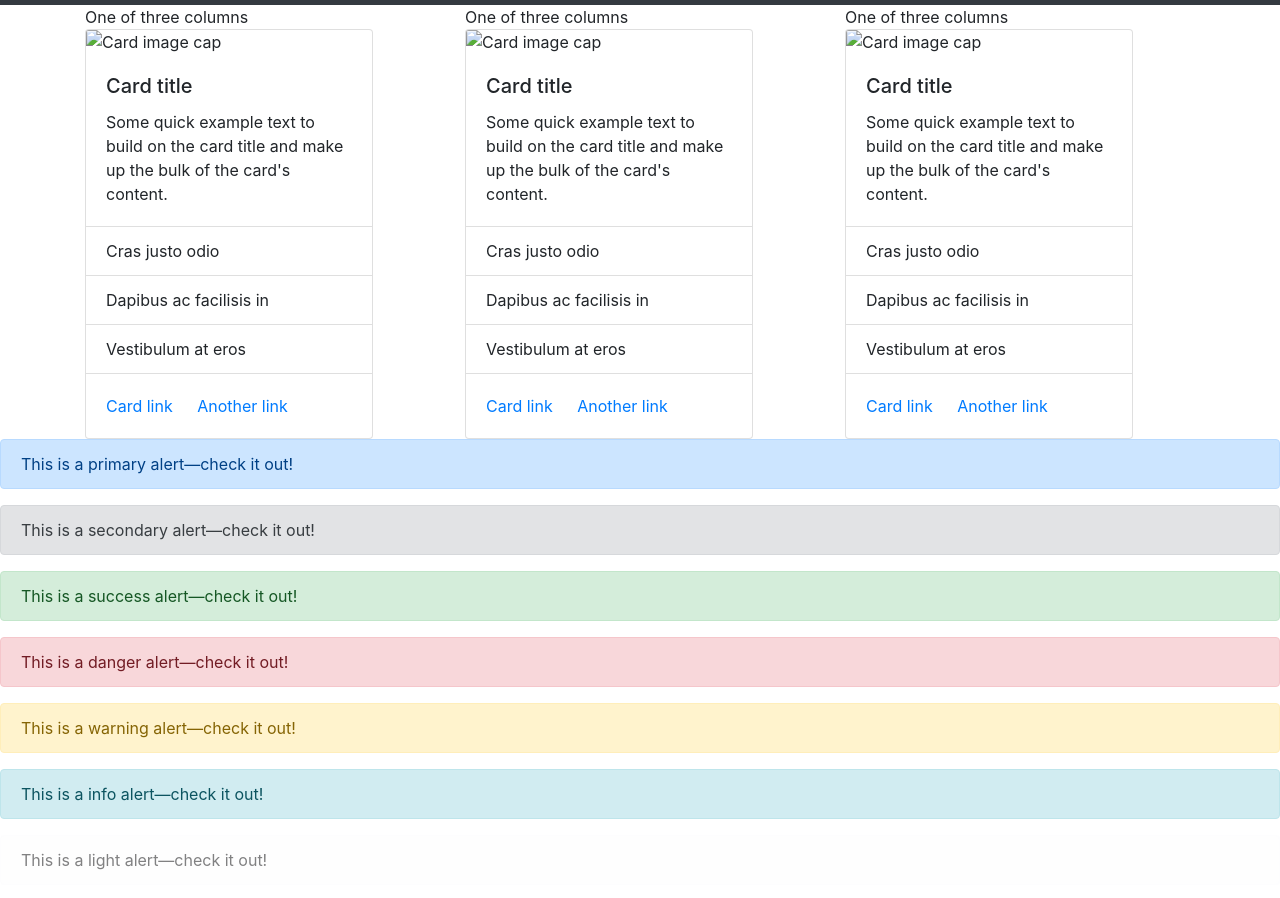
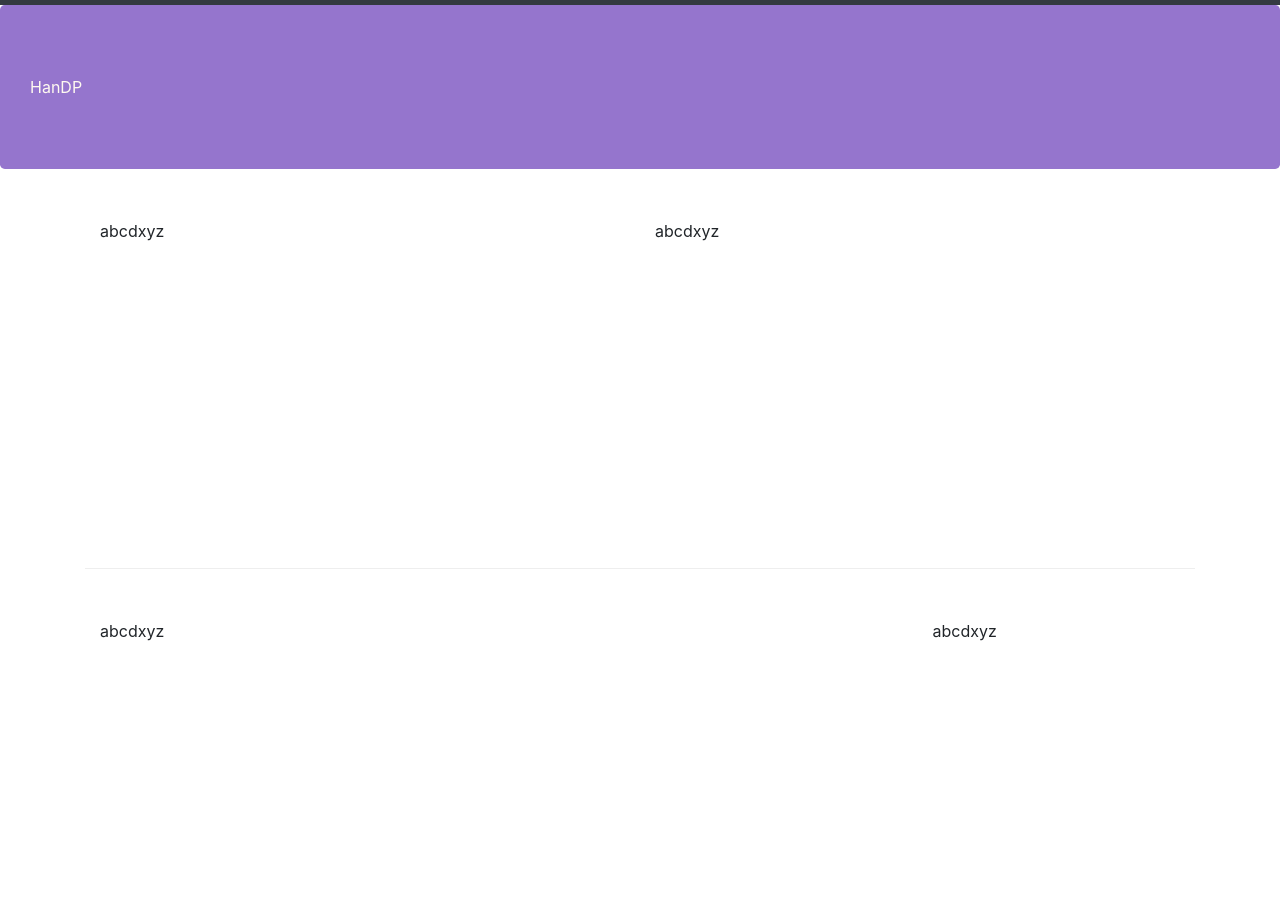
Before and after one commit to SuRiHank/WebSchool, a website: page index.html in a window 1280 px wide. Shown: the part 51-949 px from the top of the page. Drawn offline with nearby package versions, Linux system fonts and the light colour scheme.

Commit message:
Bootstrap Grid Part 2

```diff
--- /dev/null
+++ b/css/styles.css
@@ -0,0 +1,29 @@
+.row-header{
+    margin:0px auto;
+    padding:0px;
+}
+
+.row-content {
+    margin:0px auto;
+    padding: 50px 0px 50px 0px;
+    border-bottom: 1px ridge;
+    min-height:400px;
+}
+•
+.footer{
+    background-color: #D1C4E9;
+    margin:0px auto;
+    padding: 20px 0px 20px 0px;
+}
+.jumbotron {
+    padding:70px 30px 70px 30px;
+    margin:0px auto;
+    background: #9575CD ;
+    color:floralwhite;
+}
+
+address{
+    font-size:80%;
+    margin:0px;
+    color:#0f0f0f;
+}
--- a/index.html
+++ b/index.html
@@ -8,12 +8,12 @@
     <meta http-equiv="x-ua-compatible" content="ie=edge">
     <!-- Bootstrap CSS -->
     <link rel="stylesheet" href="node_modules/bootstrap/dist/css/bootstrap.min.css">
-
+    <link href="css/styles.css" rel="stylesheet">
     <title>Ristorante Con Fusion</title>
 </head>
 
 <body>
-    <header>
+  <!-- EX5 -->
     <nav class="navbar navbar-expand-lg navbar-dark bg-dark">
         <a class="navbar-brand" href="#">Navbar</a>
         <button class="navbar-toggler" type="button" data-toggle="collapse" data-target="#navbarTogglerDemo02" aria-controls="navbarTogglerDemo02" aria-expanded="false" aria-label="Toggle navigation">
@@ -38,101 +38,41 @@
           </form>
         </div>
       </nav>
+
+    <!-- EX6 -->
+    <header class="jumbotron">
+        <div class="row row-header"> HanDP </div>
     </header>
 
-    <div class="container">
-        <div class="row">
-          <div class="col-sm">
-            One of three columns
-            <div class="card" style="width: 18rem;">
-                <img class="card-img-top" src="..." alt="Card image cap">
-                <div class="card-body">
-                  <h5 class="card-title">Card title</h5>
-                  <p class="card-text">Some quick example text to build on the card title and make up the bulk of the card's content.</p>
-                </div>
-                <ul class="list-group list-group-flush">
-                  <li class="list-group-item">Cras justo odio</li>
-                  <li class="list-group-item">Dapibus ac facilisis in</li>
-                  <li class="list-group-item">Vestibulum at eros</li>
-                </ul>
-                <div class="card-body">
-                  <a href="#" class="card-link">Card link</a>
-                  <a href="#" class="card-link">Another link</a>
-                </div>
-              </div>
-          </div>
-          <div class="col-sm">
-            One of three columns
+    <body>
+      <div class="container">
+        <div class="row row-content">
+          <div class="col-12 col-sm-6"> abcdxyz </div>
+          <div class="col-12 col-sm"> abcdxyz </div>
 
-            <div class="card" style="width: 18rem;">
-                <img class="card-img-top" src="..." alt="Card image cap">
-                <div class="card-body">
-                  <h5 class="card-title">Card title</h5>
-                  <p class="card-text">Some quick example text to build on the card title and make up the bulk of the card's content.</p>
-                </div>
-                <ul class="list-group list-group-flush">
-                  <li class="list-group-item">Cras justo odio</li>
-                  <li class="list-group-item">Dapibus ac facilisis in</li>
-                  <li class="list-group-item">Vestibulum at eros</li>
-                </ul>
-                <div class="card-body">
-                  <a href="#" class="card-link">Card link</a>
-                  <a href="#" class="card-link">Another link</a>
-                </div>
-              </div>
-          </div>
-          <div class="col-sm">
-            One of three columns
-            <div class="card" style="width: 18rem;">
-                <img class="card-img-top" src="..." alt="Card image cap">
-                <div class="card-body">
-                  <h5 class="card-title">Card title</h5>
-                  <p class="card-text">Some quick example text to build on the card title and make up the bulk of the card's content.</p>
-                </div>
-                <ul class="list-group list-group-flush">
-                  <li class="list-group-item">Cras justo odio</li>
-                  <li class="list-group-item">Dapibus ac facilisis in</li>
-                  <li class="list-group-item">Vestibulum at eros</li>
-                </ul>
-                <div class="card-body">
-                  <a href="#" class="card-link">Card link</a>
-                  <a href="#" class="card-link">Another link</a>
-                </div>
-              </div>
-
-          </div>
+        </div>
+        <div class="row row-content">
+          <div class="col-12 col-sm-4 order-sm-last col-md-3"> abcdxyz </div>
+          <div class="col col-sm order-sm-first col-md"> abcdxyz </div>
         </div>
       </div>
+    </body>
 
+    <footer class="footer">
+      <div class="container">
+        <div class="row">
+          <div class="col-4 offset-1 col-sm-2">abcdxyz</div>
 
+          <div class="col-7 col-sm-5"> abcdxyz </div>
 
+          <div class="col-12 col-sm-4"> abcdxyz </div>
 
-        <div class="alert alert-primary" role="alert">
-            This is a primary alert—check it out!
-          </div>
-          <div class="alert alert-secondary" role="alert">
-            This is a secondary alert—check it out!
-          </div>
-          <div class="alert alert-success" role="alert">
-            This is a success alert—check it out!
-          </div>
-          <div class="alert alert-danger" role="alert">
-            This is a danger alert—check it out!
-          </div>
-          <div class="alert alert-warning" role="alert">
-            This is a warning alert—check it out!
-          </div>
-          <div class="alert alert-info" role="alert">
-            This is a info alert—check it out!
-          </div>
-          <div class="alert alert-light" role="alert">
-            This is a light alert—check it out!
-          </div>
-          <div class="alert alert-dark" role="alert">
-            This is a dark alert—check it out!
-          </div>
+          <div class="col-auto"> abcdxyz </div>
 
-
+        </div>
+        <ul class="list-unstyled"> abcdxyz </ul>
+      </div>
+    </footer>
 
 </body>
 
```
Also changed, not shown: 1 other file.
